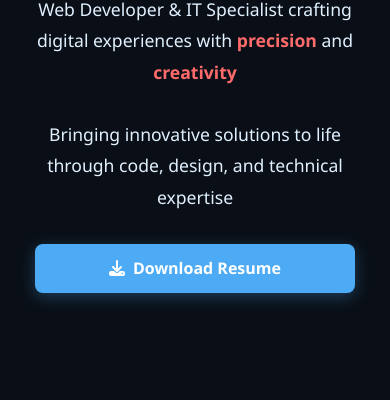
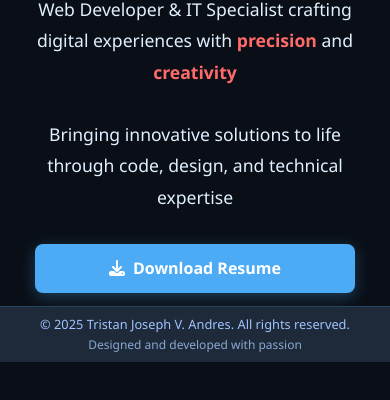
Before and after one commit to PoePea/TRISTAN-PORTFOLIO, a website: page index.html in a window 390 px wide. Shown: the part 482-882 px from the top of the page. Drawn offline with Linux system fonts and the light colour scheme.

Commit message:
updated index fix footer

```diff
--- a/index.html
+++ b/index.html
@@ -141,6 +141,7 @@
       padding: 20px;
       box-sizing: border-box;
       -webkit-overflow-scrolling: touch; /* Smooth scrolling on iOS */
+      position: relative;
     }
 
     /* Hide scrollbar for Chrome, Safari and Opera */
@@ -640,54 +641,35 @@
     }
 
     /* ------------------ FOOTER ------------------ */
-    footer {
+    .global-footer {
+      position: fixed;
+      bottom: 0;
+      left: 0;
+      right: 0;
       text-align: center;
-      padding: 20px;
+      padding: 10px 20px;
       background: var(--secondary-color);
       color: white;
       border-top: 1px solid rgba(77, 171, 245, 0.2);
-      position: absolute;
-      bottom: 0;
-      left: 0;
-      right: 0;
       z-index: 100;
+      height: auto;
     }
 
-    .social-links {
-      display: flex;
-      justify-content: center;
-      gap: 20px;
-      margin: 15px 0;
+    .global-footer p {
+      margin: 5px 0;
+      font-size: 0.9rem;
+      color: #a0c4ff;
+      line-height: 1.2;
     }
 
-    .social-links a {
-      color: var(--primary-color);
-      font-size: 1.3rem;
-      transition: var(--transition);
-      width: 40px;
-      height: 40px;
-      border-radius: 50%;
-      display: flex;
-      align-items: center;
-      justify-content: center;
-      background: rgba(77, 171, 245, 0.1);
+    .global-footer .copyright {
+      font-size: 0.85rem;
+      color: #8aa8d0;
     }
 
-    .social-links a:hover {
-      transform: translateY(-5px);
-      color: var(--accent-color);
-      background: rgba(255, 107, 107, 0.2);
-    }
-
-    footer p {
-      margin-bottom: 5px;
-      font-size: 0.9rem;
-      color: #a0c4ff;
-    }
-
-    footer .copyright {
-      font-size: 0.85rem;
-      color: #8aa8d0;
+    /* Adjust section pages to account for footer */
+    .section-page {
+      padding-bottom: 50px; /* Space for footer */
     }
 
     /* ------------------ ANIMATIONS ------------------ */
@@ -888,6 +870,18 @@
       .contact {
         grid-template-columns: 1fr;
       }
+
+      .global-footer {
+        padding: 8px 15px;
+      }
+
+      .global-footer p {
+        font-size: 0.8rem;
+      }
+
+      .global-footer .copyright {
+        font-size: 0.75rem;
+      }
     }
 
     @media (max-width: 480px) {
@@ -954,6 +948,10 @@
 
       .contact-icon {
         align-self: center;
+      }
+
+      .global-footer {
+        padding: 5px 10px;
       }
     }
 
@@ -1040,6 +1038,12 @@
     <i class="fas fa-arrow-right"></i>
   </div>
 </div>
+
+<!-- Global Footer -->
+<footer class="global-footer">
+  <p>&copy; 2025 Tristan Joseph V. Andres. All rights reserved.</p>
+  <p class="copyright">Designed and developed with passion</p>
+</footer>
 
 <!-- Horizontal Sections Container -->
 <div class="sections-container" id="sectionsContainer">
@@ -1259,18 +1263,6 @@
         </div>
       </div>
     </section>
-
-    <!-- FOOTER -->
-    <footer>
-      <div class="social-links">
-        <a href="https://github.com/PoePea" target="_blank"><i class="fab fa-github"></i></a>
-        <a href="https://www.linkedin.com/in/tristan-andres-4b8399270/" target="_blank"><i class="fab fa-linkedin-in"></i></a>
-        <a href="mailto:tristanandres29@gmail.com"><i class="fas fa-envelope"></i></a>
-        <a href="https://www.facebook.com/tristan.andres.238896" target="_blank"><i class="fab fa-facebook-f"></i></a>
-      </div>
-      <p>&copy; 2025 Tristan Joseph V. Andres. All rights reserved.</p>
-      <p class="copyright">Designed and developed with <i class="fas fa-heart" style="color: var(--accent-color);"></i></p>
-    </footer>
   </div>
 </div>
 
```
